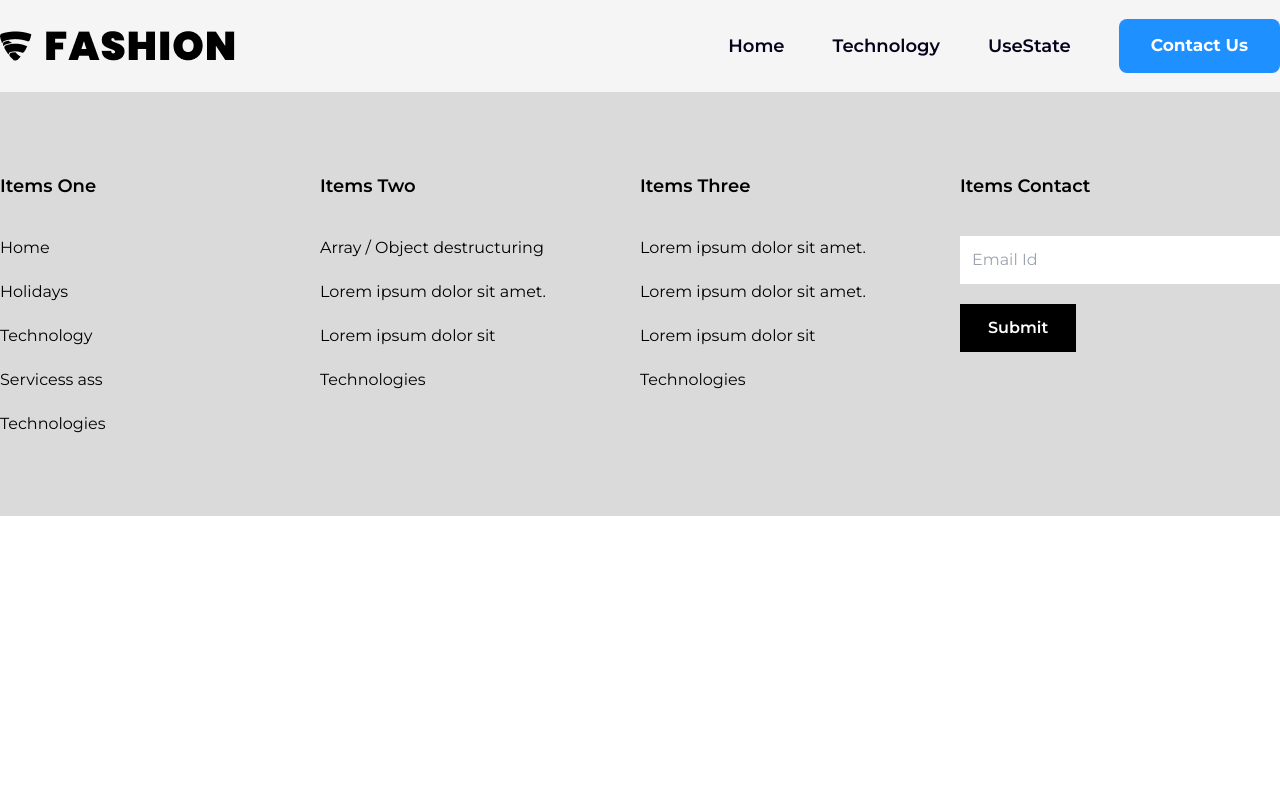
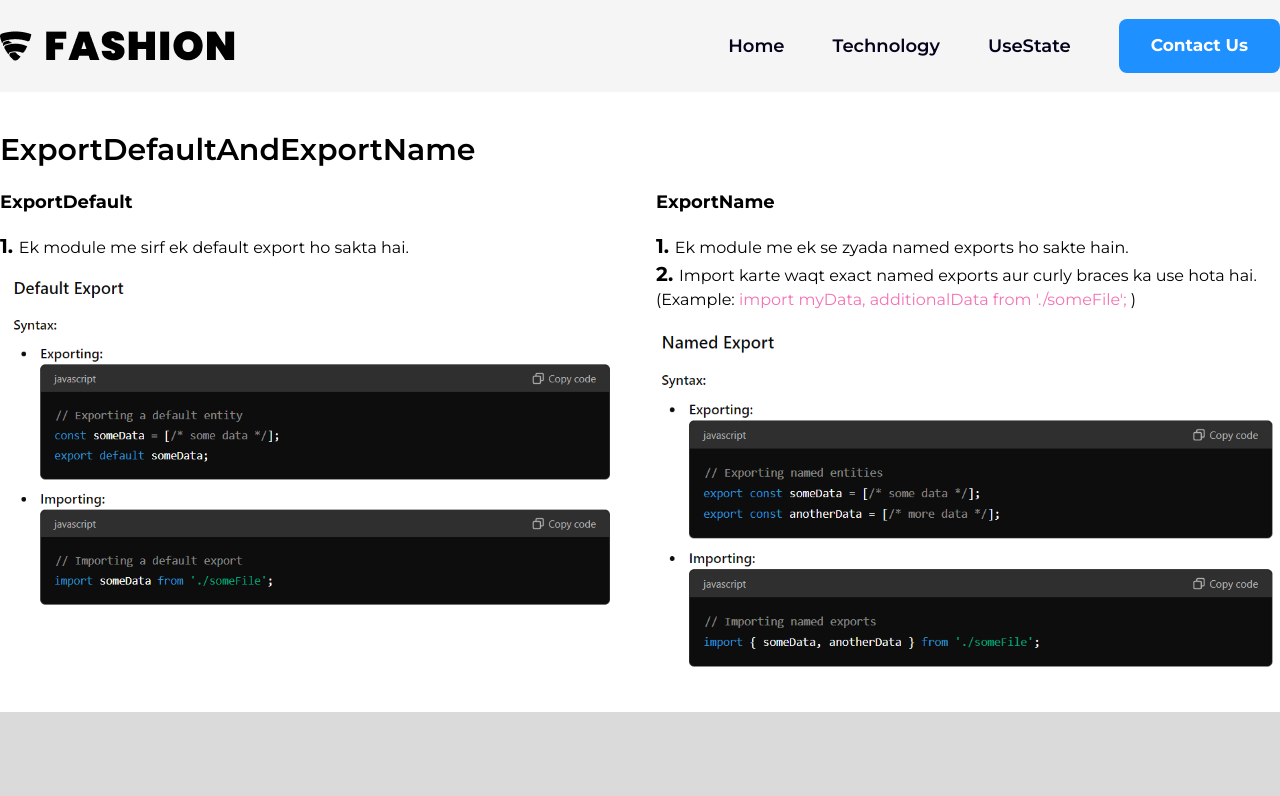
Before and after one commit to ankursrv/react-practice, a React (Create React App) app: page /exportdefaultandexportname in a window 1280 px wide. Shown: the top 796 px of the page. Built offline with nearby package versions, Linux system fonts and the light colour scheme; the HTML template or start-up script is replaced by a standard one.

Commit message:
export default and export name , data component

```diff
--- a/src/App.js
+++ b/src/App.js
@@ -7,6 +7,7 @@ import Footer from './component/Footer'
 import ContactForm from './pages/Form'
 import SmoothScroll from './pages/SmoothScroll' // Smooth Scroll
 import MaterialUi from './pages/MaterialUi'     // MaterialUi
+import ExportDefaultAndExportName from './pages/ExportDefaultAndExportName'
 const App =() =>{
   return(
     <BrowserRouter>
@@ -18,6 +19,7 @@ const App =() =>{
         <Route path="/form" element={<ContactForm />} />
         <Route path="/smoothscroll" element={<SmoothScroll />} />
         <Route path="/materialui" element={<MaterialUi />} />
+        <Route path='/exportdefaultandexportname' element={<ExportDefaultAndExportName />} />
       </Routes>
       <Footer />
     </BrowserRouter>
--- a/src/component/Data/index.jsx
+++ b/src/component/Data/index.jsx
@@ -1,18 +1,23 @@
-import React from 'react'
-
-const cardItemsData = [
+const cardItemsData =[
     {
         title: "Smooth Scroll",
         discription: "Smooth Scroll using useRef Hooks",
         goToPageText: "Go To Page",
         goToPageLink: "/smoothScroll",
     },
+
     {
         title: "Material UI",
         discription: "Material UI is an open-source React component library that implements Google's Material Design.",
         goToPageText: "Go To Page",
         goToPageLink: "/materialui",
+    },
+
+    {
+        title: "Data Component",
+        discription: "Export Default And Export Name , use the Array of data in Data component and organize the code ",
+        goToPageText: "Go To Page",
+        goToPageLink: "/exportdefaultandexportname",
     }
 ]
-
 export default cardItemsData
--- /dev/null
+++ b/src/pages/ExportDefaultAndExportName/index.jsx
@@ -0,0 +1,41 @@
+import React from 'react'
+
+const ExportDefaultAndExportName = () => {
+    return (
+        <section className="max-w-[1320px] mx-auto my-10">
+            <h1 className='text-3xl font-semibold'>ExportDefaultAndExportName</h1>
+            <div className='grid md:grid-cols-2 mt-5 md:gap-8'>
+                <div>
+                    <h4 className='text-lg font-bold'>ExportDefault</h4>
+                    <ul className='mt-4'>
+                        <li>
+                            <span className='text-xl font-bold'>1. </span>
+                            Ek module me sirf ek default export ho sakta hai.
+                            <figure className='mt-5'>
+                                <img src="./images/exportDefault.png" alt="" />
+                            </figure>
+                        </li>
+                    </ul>
+                </div>
+                <div>
+                    <h4 className='text-lg font-bold'>ExportName</h4>
+                    <ul className='mt-4'>
+                        <li>
+                            <span className='text-xl font-bold'>1. </span>
+                            Ek module me ek se zyada named exports ho sakte hain.</li>
+                        <li>
+                            <span className='text-xl font-bold'>2. </span>
+                            Import karte waqt exact named exports aur curly braces { } ka use hota hai.
+                            (Example: <span className='text-pinkPrimary'>import  {`myData, additionalData`} from './someFile';</span> )
+                            <figure className='mt-5'>
+                                <img src="./images/exportName.png" alt="" />
+                            </figure>
+                        </li>
+                    </ul>
+                </div>
+            </div>
+        </section>
+    )
+}
+
+export default ExportDefaultAndExportName
--- a/src/pages/Home/index.jsx
+++ b/src/pages/Home/index.jsx
@@ -1,6 +1,6 @@
 import Card from "../../component/Card"
 
-import cardItemsData from "../../component/Data"        // Import cardItems from Data
+import cardItemsData from "../../component/Data"    // Import Data from Data.jsx
 
 const Home = () => {
     return (
@@ -11,6 +11,7 @@ const Home = () => {
                         <Card key={index}
                         title = { cardItem.title }
                         discription={cardItem.discription}
+                        goToPageLink= {cardItem.goToPageLink}
                         goToPageText={cardItem.goToPageText}
                         />
                     ))
```
Also changed, not shown: public/images/exportDefault.png (added), public/images/exportName.png (added).
